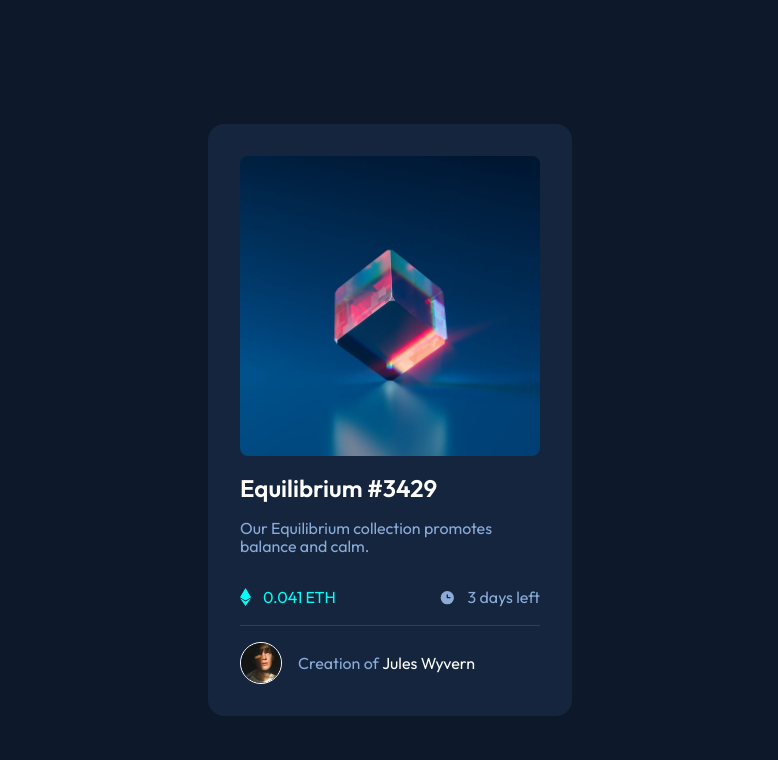
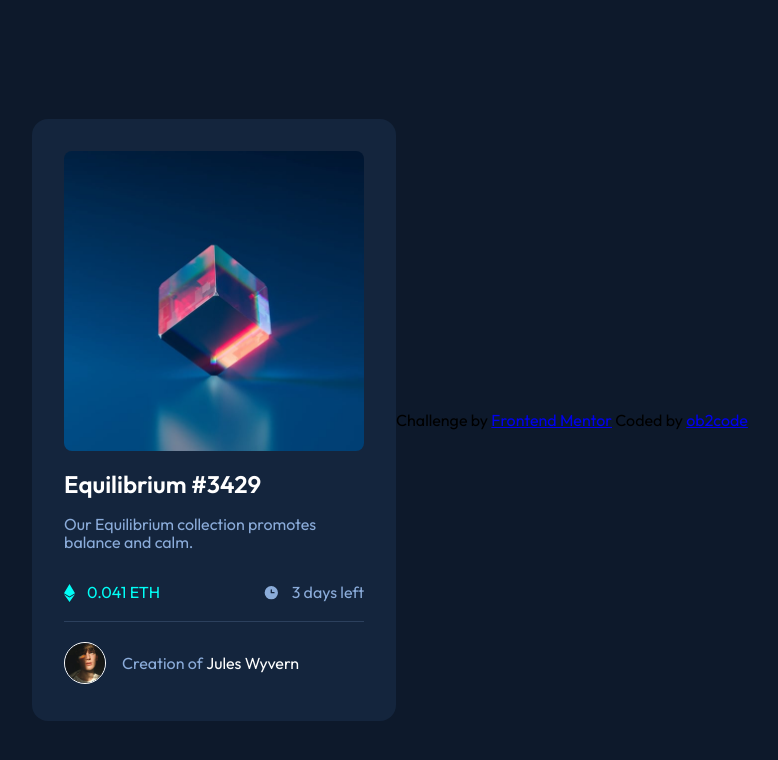
Before and after one commit to ob2code/nft-preview-card-component, a plain HTML site: page index.html in a window 1280 px wide. Shown: the whole page, without its empty margins (250-1028 px from the left). Drawn offline with Linux system fonts and the light colour scheme.

Commit message:
Add files via upload
Update attribution

```diff
--- a/index.html
+++ b/index.html
@@ -1,5 +1,6 @@
 <!DOCTYPE html>
 <html lang="en">
+
 <head>
   <!-- Basic Page Needs
   –––––––––––––––––––––––––––––––––––––––––––––––––– -->
@@ -16,10 +17,7 @@
   –––––––––––––––––––––––––––––––––––––––––––––––––– -->
   <link rel="preconnect" href="https://fonts.googleapis.com" />
   <link rel="preconnect" href="https://fonts.gstatic.com" crossorigin />
-    <link
-      href="https://fonts.googleapis.com/css2?family=Outfit:wght@300;400;600&display=swap"
-      rel="stylesheet"
-    />
+  <link href="https://fonts.googleapis.com/css2?family=Outfit:wght@300;400;600&display=swap" rel="stylesheet" />
 
   <!-- CSS
   –––––––––––––––––––––––––––––––––––––––––––––––––– -->
@@ -29,24 +27,16 @@
   <style></style>
   <!-- Favicon
   –––––––––––––––––––––––––––––––––––––––––––––––––– -->
-    <link
-      rel="icon"
-      type="image/png"
-      sizes="32x32"
-      href="./images/favicon-32x32.png"
-    />
+  <link rel="icon" type="image/png" sizes="32x32" href="./images/favicon-32x32.png" />
 </head>
+
 <body>
   <!-- Primary Page Layout
   –––––––––––––––––––––––––––––––––––––––––––––––––– -->
 
   <main>
     <div class="main__photo">
-        <img
-          class="photo"
-          src="images/image-equilibrium.jpg"
-          alt="Equilibrium"
-        />
+      <img class="photo" src="images/image-equilibrium.jpg" alt="Equilibrium" />
       <div class="cover"></div>
     </div>
 
@@ -58,16 +48,18 @@
     </div>
     <hr />
     <div class="creator">
-        <img
-          class="creator__photo"
-          src="images/image-avatar.png"
-          alt="Jules Wyvern"
-        />
-        Creation of&nbsp;<span class="creator__name">Jules Wyvern</span>
+      <img class="creator__photo" src="images/image-avatar.png" alt="Jules Wyvern" />
+      <p>Creation of&nbsp;<span class="creator__name">Jules Wyvern</span></p>
     </div>
   </main>
 
+
+  <div class="attribution">
+    Challenge by <a href="https://www.frontendmentor.io?ref=challenge" target="_blank">Frontend Mentor</a>
+    Coded by <a href="https://github.com/ob2code">ob2code</a>
+  </div>
   <!-- End Document
   –––––––––––––––––––––––––––––––––––––––––––––––––– -->
 </body>
+
 </html>
```
Lines whose indentation alone changed are shown as unchanged.
